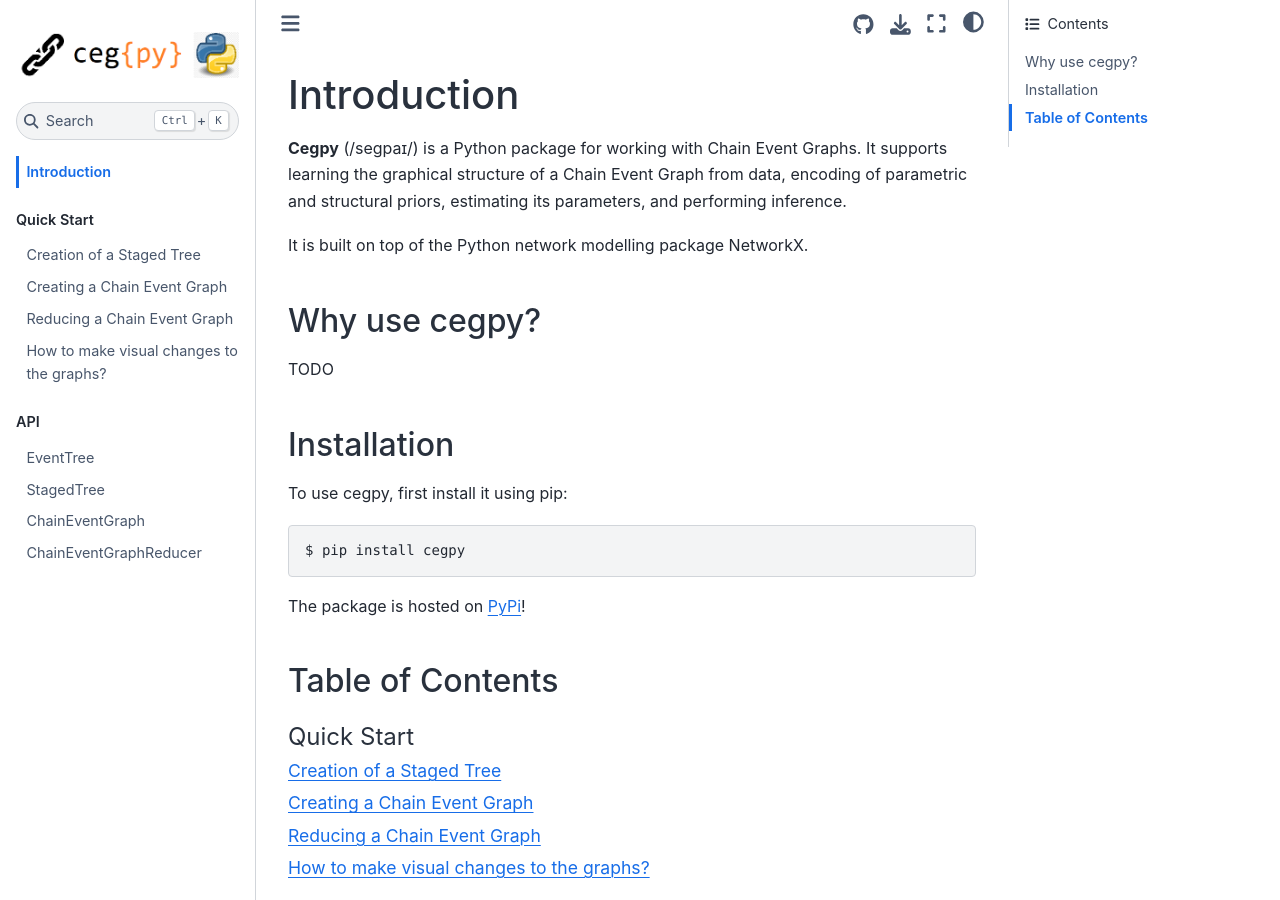
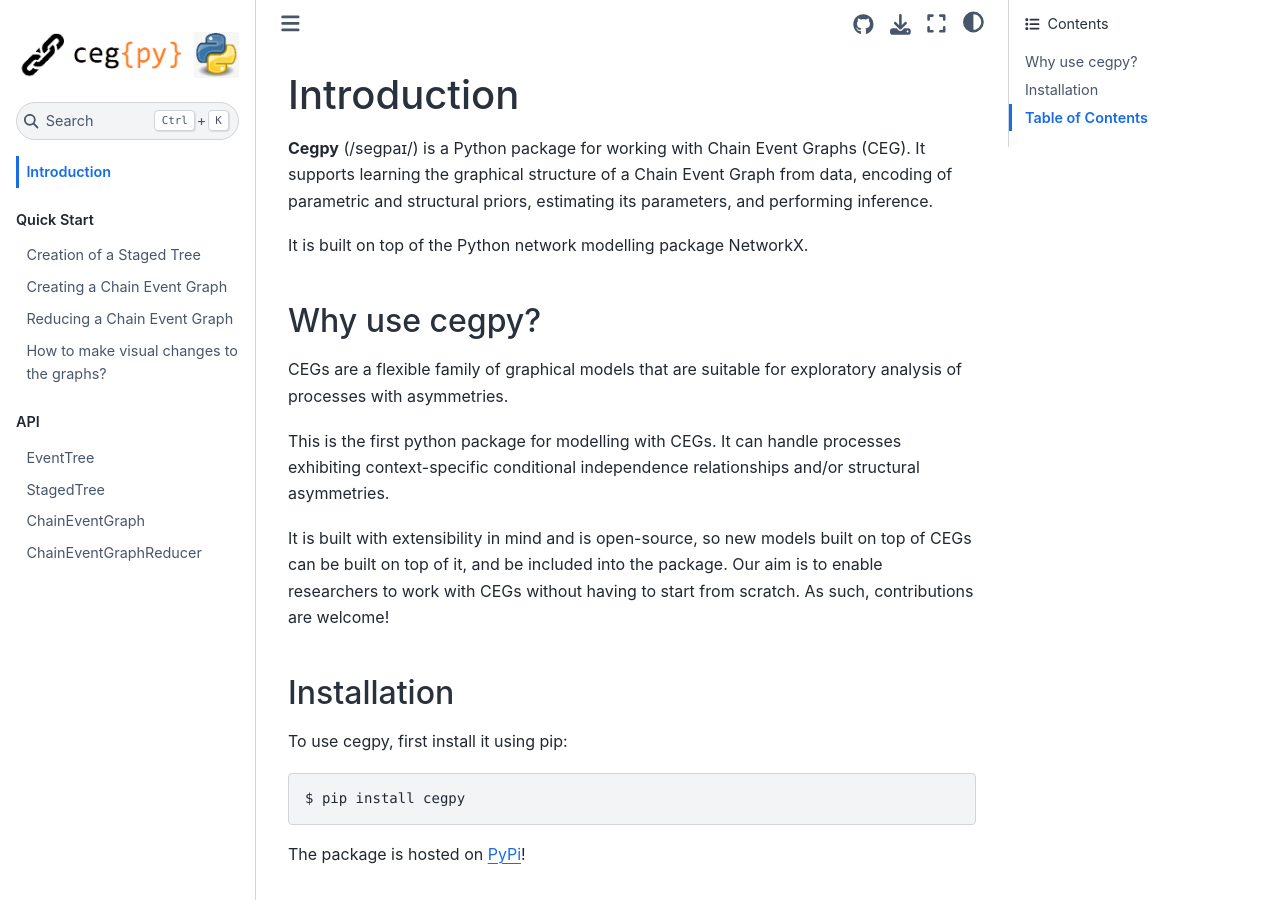
Before and after one commit to g-walley/cegpy, a Jupyter Book: the page built from docs/intro.md, in a window 1280 px wide and 900 px high. Built offline with Jupyter Book 1.0.4 settings and Sphinx 7.4.7 and the Sphinx Book theme 1.1.4, drawn with Linux system fonts in a browser that asks for light colours.

Commit message:
Why use Cegpy in docs Fixes #134

```diff
--- a/docs/intro.md
+++ b/docs/intro.md
@@ -2,13 +2,17 @@
 
 # Introduction
 
-**Cegpy** (/segpaɪ/) is a Python package for working with Chain Event Graphs. It supports learning the graphical structure of a Chain Event Graph from data, encoding of parametric and structural priors, estimating its parameters, and performing inference.
+**Cegpy** (/segpaɪ/) is a Python package for working with Chain Event Graphs (CEG). It supports learning the graphical structure of a Chain Event Graph from data, encoding of parametric and structural priors, estimating its parameters, and performing inference.
 
 It is built on top of the Python network modelling package NetworkX.
 
 ## Why use cegpy?
 
-TODO
+CEGs are a flexible family of graphical models that are suitable for exploratory analysis of processes with asymmetries.
+
+This is the first python package for modelling with CEGs. It can handle processes exhibiting context-specific conditional independence relationships and/or structural asymmetries.
+
+It is built with extensibility in mind and is open-source, so new models built on top of CEGs can be built on top of it, and be included into the package. Our aim is to enable researchers to work with CEGs without having to start from scratch. As such, contributions are welcome!
 
 ## Installation
 
```
